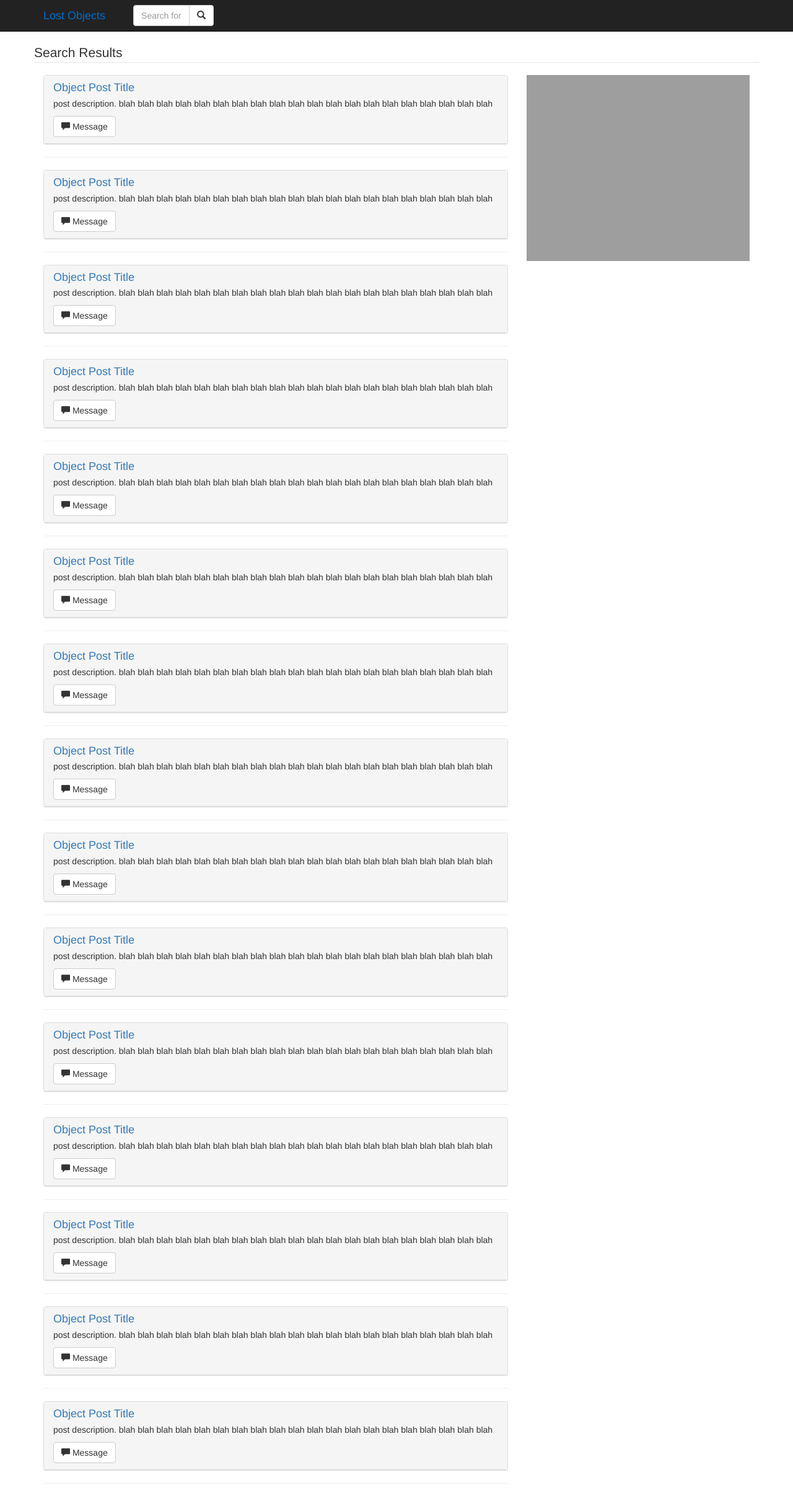
After one commit to lucasfevi/lost-objects, a CakePHP app: the page made by app/View/Objects/search.ctp in a window 1280 px wide. The commit adds this page. Shown: the whole page at 62% size. Run offline with PHP 8.4 and a stand-in for CakePHP, Linux system fonts and the light colour scheme; the template is opened without the code that fills it, so the values that code supplies are empty; a map, chart or similar area stays blank; some libraries are stand-ins or nearby versions; grey boxes are pictures that could not be loaded.

Commit message:
Search page almost done. Modified styles.css and add-objects.js

```diff
--- a/app/View/Layouts/default.ctp
+++ b/app/View/Layouts/default.ctp
@@ -35,13 +35,19 @@
                 </button>
                 <a class="navbar-brand" href="<?php echo $this->Html->url(array('controller' => 'pages', 'action' => 'home')); ?>" style="color: #006dcc;">Lost Objects</a>
             </div>
-            <div class="collapse navbar-collapse" id="bs-example-navbar-collapse-1">
-                <form class="navbar-form navbar-left" role="search">
-                    <div class="form-group">
-                        <input type="text" class="form-control" placeholder="Search">
-                    </div>
-                    <button type="submit" class="btn btn-default">Submit</button>
-                </form>
+            <div class="collapse navbar-collapse" id="navbar">
+                <div class="col-sm-2 col-md-2">
+                    <form action="<?php echo $this->Html->url(array('controller' => 'objects', 'action' => 'search')); ?>" class="navbar-form navbar-left" role="search" method="post">
+                        <div class="form-group">
+                            <div class="input-group">
+                                <input type="text" class="form-control" name="q" placeholder="Search for object">
+                                <span class="input-group-btn">
+                                    <button class="btn btn-default" type="submit"><span class="glyphicon glyphicon-search"></span></button>
+                                </span>
+                            </div>
+                        </div>
+                    </form>
+                </div>
                 <?php echo $this->element('profile-navbar'); ?>
             </div>
         </div>
--- /dev/null
+++ b/app/View/Objects/search.ctp
@@ -0,0 +1,28 @@
+<?php
+echo $this->Html->script('http://code.jquery.com/jquery-1.11.3.min.js');
+echo $this->Html->script('search-objects');
+?>
+<div class="row">
+    <legend>Search Results</legend>
+    <div class="col-sm-8">
+        <?php for ($i = 0; $i < 15; $i++): ?>
+        <div class="panel panel-default">
+            <div class="panel-heading">
+                <div class="media-body">
+                    <h4 class="media-heading"><a href="#">Object Post Title</a></h4>
+                </div>
+                <p>post description. blah blah blah blah blah blah  blah blah blah blah blah blah blah blah blah blah blah blah blah blah</p>
+                <button type="button" class="btn btn-default">
+                    <span class="glyphicon glyphicon-comment" aria-hidden="true" ></span> Message
+                </button>
+            </div>
+        </div>
+
+        <hr>
+        <?php endfor; ?>
+    </div>
+    <div class="col-sm-4">
+        <div id="searchMap"></div>
+    </div>
+</div>
+<script src="https://maps.googleapis.com/maps/api/js?signed_in=true&callback=initMap" async defer></script>
--- a/app/webroot/css/styles.css
+++ b/app/webroot/css/styles.css
@@ -1,15 +1,7 @@
 body { padding-top: 70px; }
-#floating-panel {
-	position: absolute;
-	top: 10px;
-	left: 25%;
-	z-index: 5;
-	background-color: #fff;
-	padding: 5px;
-	border: 1px solid #999;
-	text-align: center;
-	font-family: 'Roboto','sans-serif';
-	font-size: 12px;
-	line-height: 14px;
-	padding-left: 10px;
-}
+
+#floating-panel { position: absolute; top: 10px; left: 25%; z-index: 5; background-color: #fff; padding: 5px; border: 1px solid #999; text-align: center; font-family: 'Roboto','sans-serif';	font-size: 12px; line-height: 14px; padding-left: 10px; }
+
+#searchMap { height: 300px; }
+
+.fixed-map { position: fixed!important; width: 360px; top: 70px; right: 70px; }
--- a/app/webroot/js/add-objects.js
+++ b/app/webroot/js/add-objects.js
@@ -1,12 +1,12 @@
 function initMap() {
-  var normalIllinois = { lat: parseFloat(document.getElementById('lat').value), lng: parseFloat(document.getElementById('lng').value) };
+  var position = { lat: parseFloat(document.getElementById('lat').value), lng: parseFloat(document.getElementById('lng').value) };
   var geocoder = new google.maps.Geocoder();
   var map = new google.maps.Map(document.getElementById('map'), {
     zoom: 15,
-    center: normalIllinois
+    center: position
   });
   var marker = new google.maps.Marker({
-    position: normalIllinois,
+    position: position,
     map: map
   });
 
--- /dev/null
+++ b/app/webroot/js/search-objects.js
@@ -0,0 +1,26 @@
+function initMap() {
+  var position = { lat: 40.51396228669715, lng: -88.99067401885986 };
+  var geocoder = new google.maps.Geocoder();
+  var map = new google.maps.Map(document.getElementById('searchMap'), {
+    zoom: 15,
+    center: position
+  });
+
+  // var marker = new google.maps.Marker({
+  //   position: position,
+  //   map: map
+  // });
+
+  google.maps.event.addListener(map, 'click', function (evt) {
+    marker.setPosition( new google.maps.LatLng( evt.latLng.lat(), evt.latLng.lng() ) );
+  });
+}
+
+$(window).scroll(function()
+{
+  if ($(this).scrollTop() > 50) {
+    $('#searchMap').addClass('fixed-map');
+  } else {
+    $('#searchMap').removeClass('fixed-map');
+  }
+});
```
Also changed, not shown: app/Controller/ObjectsController.php (+12 -0 lines), app/Model/Objects.php (+12 -0 lines), 1 other file.
